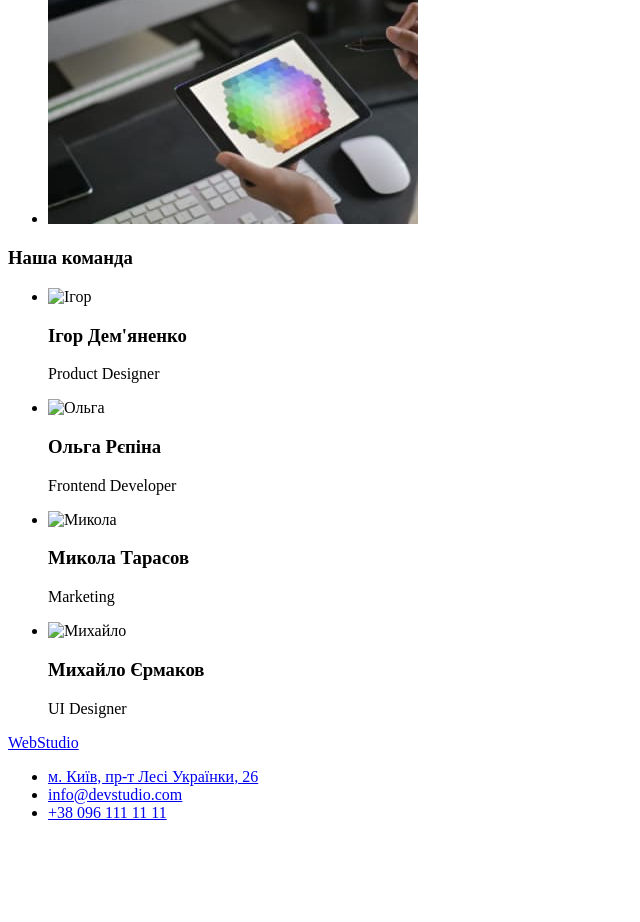
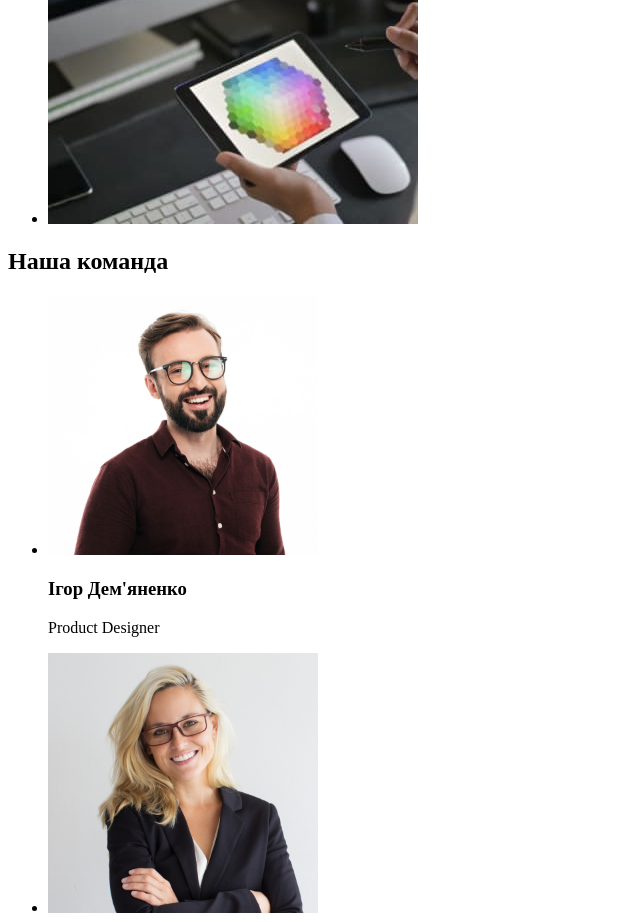
Before and after one commit to SVolochandrey/goit-markup-hw-01, a plain HTML site: page index.html in a window 1280 px wide. Shown: the part 1278-2200 px from the top of the page, without its empty margins (0-640 px from the left). Before the commit the page ends 2116 px from the top, so only its background shows below. Drawn offline with Linux system fonts and the light colour scheme.

Commit message:
update index.html

```diff
--- a/index.html
+++ b/index.html
@@ -75,25 +75,25 @@
       </section>
       <!--Наша команда-->
       <section>
-        <h3>Наша команда</h3>
+        <h2>Наша команда</h2>
         <ul>
           <li>
-            <img src="./images/teamcard1.jpg" alt="Ігор" width="270" />
+            <img src="./images/demianenko.jpg" alt="Ігор" width="270" />
             <h3>Ігор Дем'яненко</h3>
             <p lang="en">Product Designer</p>
           </li>
           <li>
-            <img src="./images/teamcard2.jpg" alt="Ольга" width="270" />
+            <img src="./images/repina.jpg" alt="Ольга" width="270" />
             <h3>Ольга Рєпіна</h3>
             <p lang="en">Frontend Developer</p>
           </li>
           <li>
-            <img src="./images/teamcard3.jpg" alt="Микола" width="270" />
+            <img src="./images/tarasov.jpg" alt="Микола" width="270" />
             <h3>Микола Тарасов</h3>
             <p lang="en">Marketing</p>
           </li>
           <li>
-            <img src="./images/teamcard4.jpg" alt="Михайло" width="270" />
+            <img src="./images/ermakov.jpg" alt="Михайло" width="270" />
             <h3>Михайло Єрмаков</h3>
             <p lang="en">UI Designer</p>
           </li>
```
